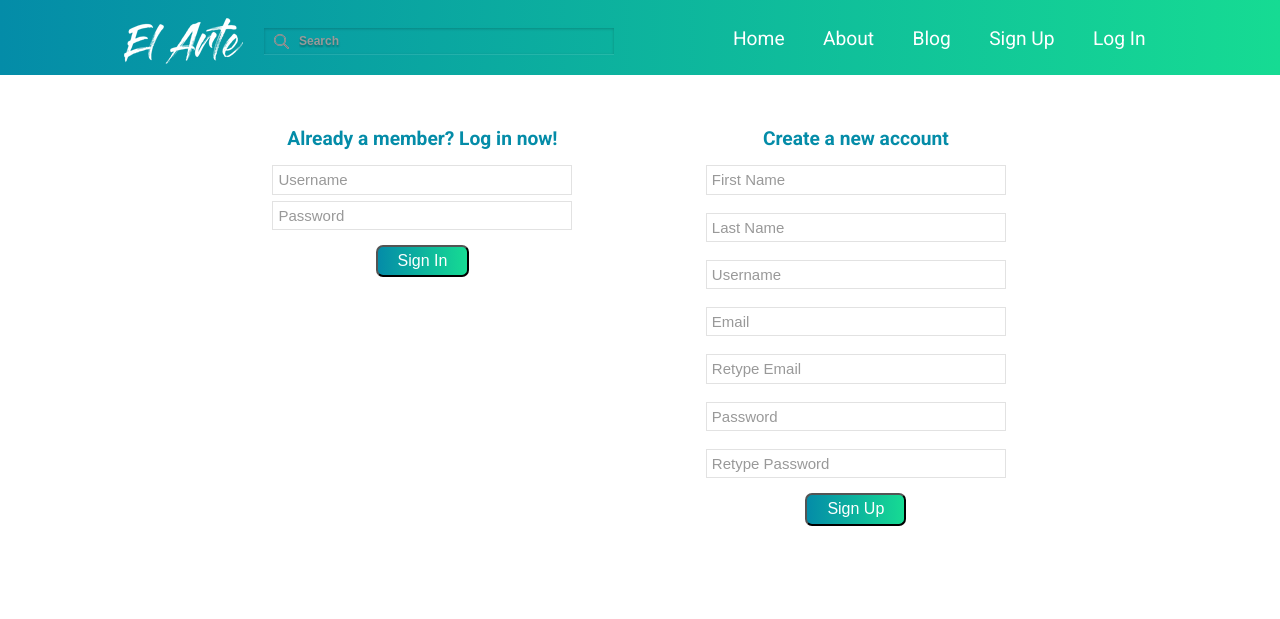
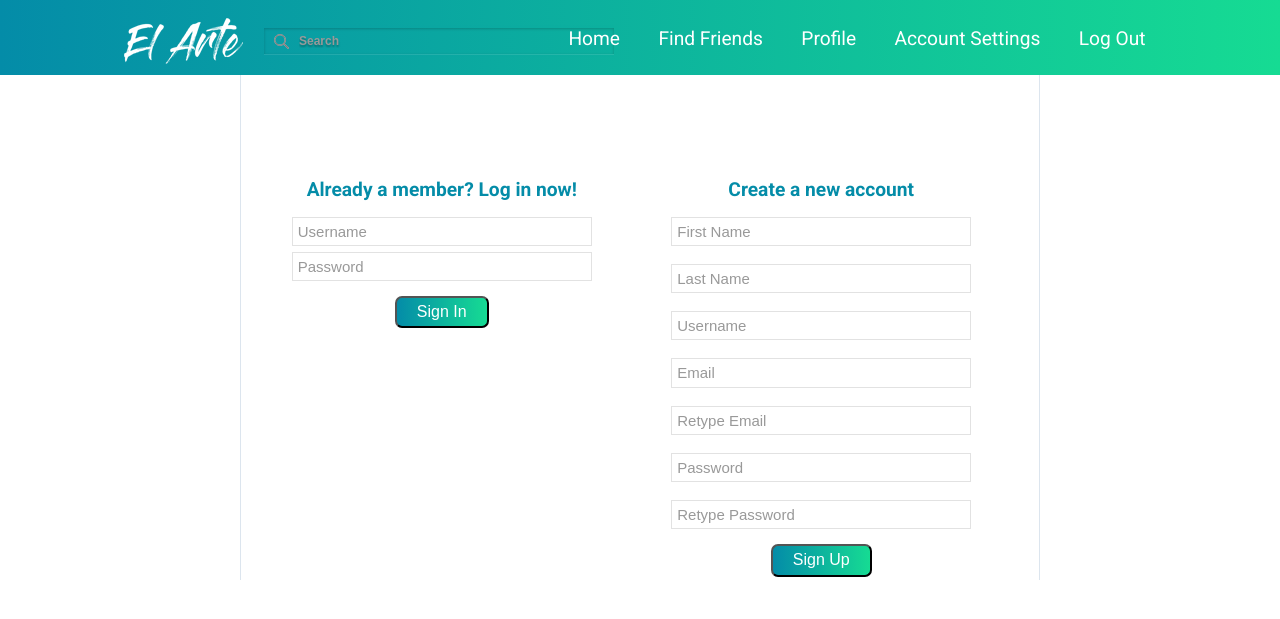
Before and after one commit to ragarwalll/back-front, a PHP site: page /back-front/ in a window 1280 px wide. Shown: the top 619 px of the page. Run offline with PHP 8.4, Linux system fonts and the light colour scheme; the visitor is signed in with stand-in values (Sample User, id 1).

Commit message:
Post Profile

```diff
--- a/css/main.css
+++ b/css/main.css
@@ -461,11 +461,6 @@ body {
   text-align: center;
 }
 
-img {
-  max-width: 100%;
-  height: auto;
-}
-
 .container {
   width: 90%;
   max-width: 1200px;
@@ -674,7 +669,7 @@ input[type="text"]:hover, input[type="text"]:focus {
 }
 
 .box {
-  width: 65%;
+  width: 40%;
 }
 
 input[type="submit"] {
@@ -718,3 +713,48 @@ input[type="submit"] {
     flex-basis: 50%;
   }
 }
+
+#wrapper {
+  margin-left: auto;
+  margin-right: auto;
+  width: 800px;
+  height: auto;
+  border-left: 1px solid  #DCE5EE;
+  border-right: 1px solid  #DCE5EE;
+  padding-left: 10px;
+  padding-right: 10px;
+}
+
+.textHeader {
+  background-color: #f3f6f9;
+  width: 190px;
+  height: 35px;
+  padding: 5px;
+  border-bottom: 1px solid #dce5ee;
+  font-weight: 600;
+}
+
+.profileLeftSideContent {
+  width: 194px;
+  padding-right: 0px;
+  padding-bottom: 5px;
+  padding-top: 5px;
+  padding-left: 0px;
+  height: 200px;
+}
+
+.postForm {
+  float: right;
+  width: 560px;
+  height: 80px;
+  background-color: #f3f6f9;
+  padding: 5px;
+}
+
+.profilePosts {
+  float: right;
+  width: 560px;
+  height: 414px;
+  background-color: #dce5ee;
+  padding: 5px;
+}
--- a/inc/header.inc.php
+++ b/inc/header.inc.php
@@ -2,6 +2,7 @@
 session_start();
 if(!isset($_SESSION["user_login"]))
 {
+  $username="";
 }
 else
 {
@@ -24,6 +25,10 @@ else
         <div class="logo">
           <img src="img/logo1.png" alt="">
         </div>
+        <?php
+        if($username)
+        {
+          echo '
           <div class="search_box">
             <form action="search.php" method="GET" id="search">
               <input type="text" name="q" size="60" placeholder="Search">
@@ -31,11 +36,22 @@ else
           </div>
           <nav class="main-nav">
             <ul class="unstyled-list">
-            <li><a href="">Home</a></li>
-            <li><a href="">About</a></li>
-            <li><a href="https://el1arte.blogspot.com/">Blog</a></li>
-            <li><a href="">Sign Up</a></li>
-            <li><a href="">Log In</a></li>
+            <li><a href="home.php">Home</a></li>
+              <li><a href="">Find Friends</a></li>
+              <li><a href="'.$username.'">Profile</a></li>
+              <li><a href="account_settings.php">Account Settings</a></li>
+              <li><a href="logout.php">Log Out</a></li>';
+          }
+          else
+          {
+              echo'<nav class="main-nav">
+              <ul class="unstyled-list">
+                <li><a href="">Blog</a></li>';
+          }
+          ?>
         </nav>
       </div>
     </header>
+    <div id="wrapper">
+<br />
+<br />
--- a/index.php
+++ b/index.php
@@ -2,7 +2,6 @@
 <?php include ( "./inc/register.inc.php" );  ?>
 <?php include ( "./inc/login.inc.php" );  ?>
     <br></br>
-    <div style="width: 1000px; margin: 0px auto 0px auto">
       <table>
         <tr>
           <td class="box" valign="top">
--- a/sass/base/_base.sass
+++ b/sass/base/_base.sass
@@ -4,10 +4,6 @@
 body
   color: $text-main
   text-align: center
-
-img
-  max-width: 100%
-  height: auto
 
 .container
   width: 90%
--- a/sass/layout/_newaccount.sass
+++ b/sass/layout/_newaccount.sass
@@ -12,7 +12,7 @@ input[type="text"]:hover,input[type="text"]:focus
   border: 1px solid #048ca8
 
 .box
-  width: 65%
+  width: 40%
 
 input[type="submit"]
   background: linear-gradient(to right, $main, $secondary)
--- /dev/null
+++ b/sass/layout/_profile.sass
@@ -0,0 +1,38 @@
+#wrapper
+  margin-left: auto
+  margin-right: auto
+  width: 800px
+  height: auto
+  border-left: 1px solid  #DCE5EE
+  border-right: 1px solid  #DCE5EE
+  padding-left: 10px
+  padding-right: 10px
+.textHeader
+  background-color: #f3f6f9
+  width: 190px
+  height: 35px
+  padding: 5px
+  border-bottom: 1px solid #dce5ee
+  font-weight: 600
+
+.profileLeftSideContent
+  width: 194px
+  padding-right: 0px
+  padding-bottom: 5px
+  padding-top: 5px
+  padding-left: 0px
+  height: 200px
+
+.postForm
+  float: right
+  width: 560px
+  height: 80px
+  background-color: #f3f6f9
+  padding: 5px
+
+.profilePosts
+    float: right
+    width: 560px
+    height: 414px
+    background-color: #dce5ee
+    padding: 5px
--- a/sass/main.sass
+++ b/sass/main.sass
@@ -15,4 +15,5 @@
 @import layout/nav
 @import layout/newaccount
 @import layout/grid
+@import layout/profile
 //5.Components
```
Also changed, not shown: posts.sql (added, +35 -0 lines), profile.php (+27 -3 lines), .htaccess (added), 1 other file. Lines whose indentation alone changed are shown as unchanged.
